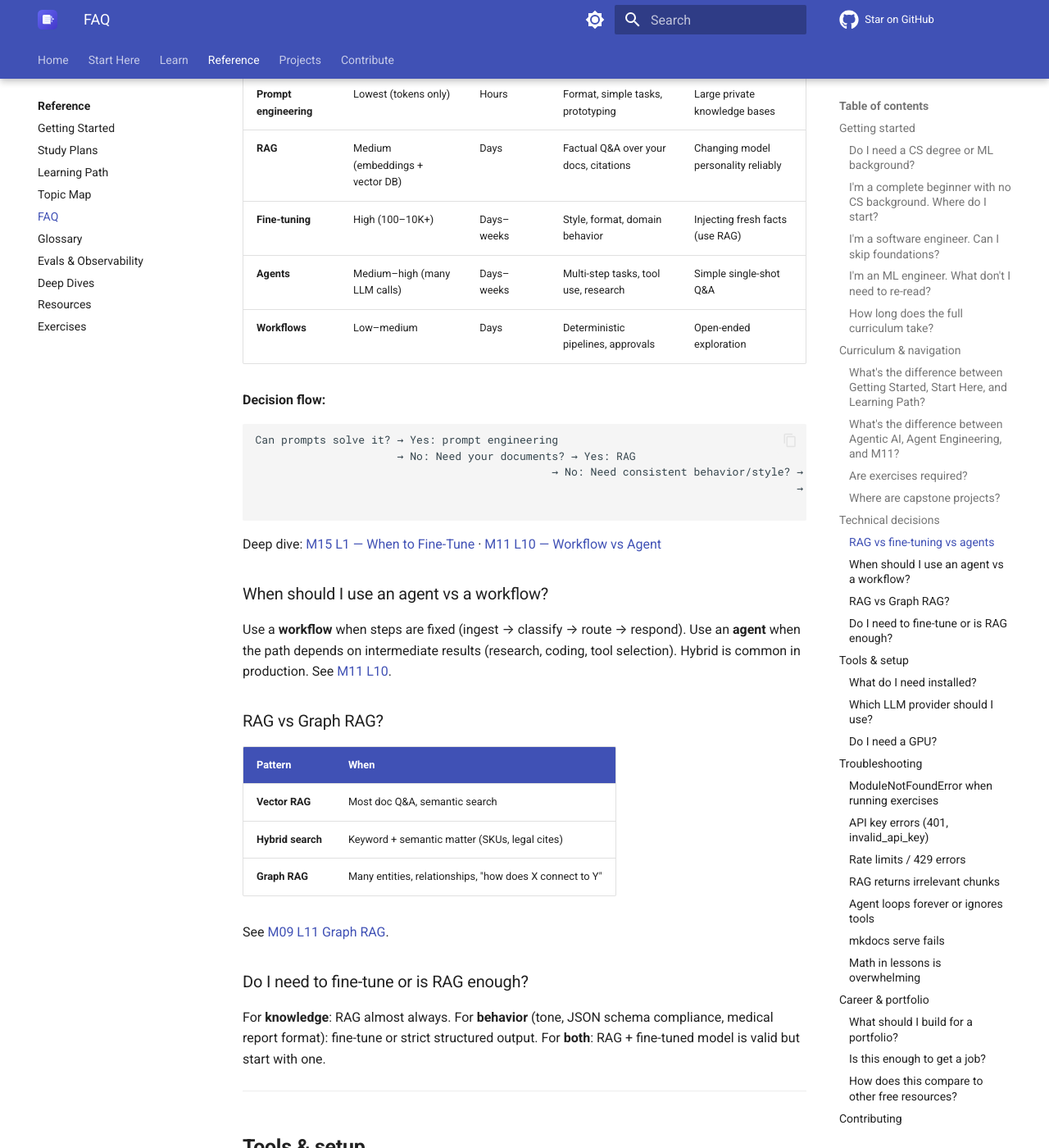
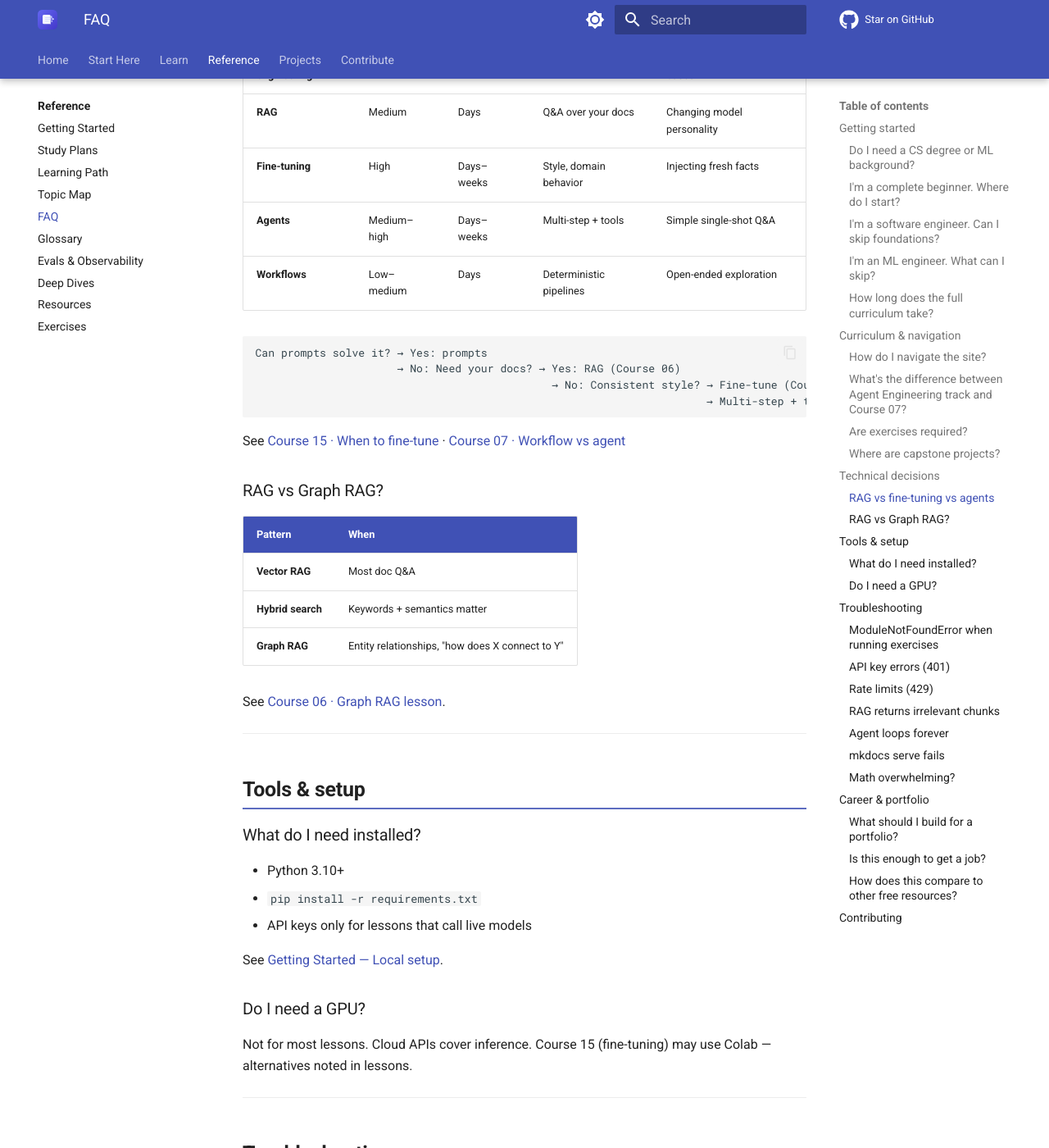
Before and after one commit to psssnikhil/learn-ai-engineering, an MkDocs documentation site: the page built from docs/faq.md, in a window 1280 px wide and 1400 px high, scrolled down 2522 px. Shown: the whole window at 82% size. Built offline with MkDocs 1.6.1 and Material for MkDocs 9.7.7, drawn with Linux system fonts in a browser that asks for light colours; comment, search, counter and statistics services are not loaded; some of the changed text lies outside the part shown.

Commit message:
Prepare v1.0 hard launch: README, FAQ, community templates, and docs polish.
Rewrite README with launch narrative, align FAQ and Getting Started with course navigation, and add GitHub issue/PR templates.

Co-authored-by: Cursor <cursoragent@cursor.com>

````diff
--- a/docs/faq.md
+++ b/docs/faq.md
@@ -13,24 +13,24 @@ Answers for learners at every level. Can't find yours? [Open an issue](https://g
 
 ### Do I need a CS degree or ML background?
 
-No. The handbook targets **software engineers and career switchers** who can write Python. [M00 L1](foundations/module-00-genai-foundations-from-nlp-to-transformers/lessons/01-prerequisites.md) covers the math you need (vectors, dot products, softmax). If you've never programmed, learn Python basics elsewhere first, then return to [Start Here](start-here.md).
+No. The handbook targets **software engineers and career switchers** who can write Python. [Course 01 · Prerequisites](foundations/module-00-genai-foundations-from-nlp-to-transformers/lessons/01-prerequisites.md) covers the math you need. If you've never programmed, learn Python basics elsewhere first, then return to [Start Here](start-here.md).
 
-### I'm a complete beginner with no CS background. Where do I start?
+### I'm a complete beginner. Where do I start?
 
-1. [M00 L1 Prerequisites](foundations/module-00-genai-foundations-from-nlp-to-transformers/lessons/01-prerequisites.md) — Python + NumPy check
-2. [M00](foundations/module-00-genai-foundations-from-nlp-to-transformers/index.md) — NLP → transformers (conceptual)
-3. [M01](foundations/module-01-ai-engineering-essentials/index.md) — first API call
+1. [Prerequisites](foundations/module-00-genai-foundations-from-nlp-to-transformers/lessons/01-prerequisites.md) — Python + NumPy check
+2. [Course 01 · GenAI Foundations](foundations/module-00-genai-foundations-from-nlp-to-transformers/index.md)
+3. [Course 02 · AI Essentials](foundations/module-01-ai-engineering-essentials/index.md) — first API call
 4. [Build These #1](projects/build-these.md#1-doc-qa-bot-rag-starter) — first portfolio piece
 
-Skip M05–M06 initially if you want to **build first, math later**. Return for depth when debugging model behavior.
+Skip courses 03–04 initially if you want to **build first, math later**.
 
 ### I'm a software engineer. Can I skip foundations?
 
-Yes — start at [M01](foundations/module-01-ai-engineering-essentials/index.md). Skim [M07 L1–2](foundations/module-07-large-language-models-llms/index.md) if you want transformer context, then jump to [M09 RAG](build/module-09-rag-retrieval-augmented-generation/index.md) or [M11 Agents](build/module-11-ai-agents-fundamentals/index.md) based on your goal. See [Start Here routing tables](start-here.md#i-want-to-learn).
+Yes — start at [Course 02](foundations/module-01-ai-engineering-essentials/index.md). Skim [Course 05](foundations/module-07-large-language-models-llms/index.md) for transformer context, then jump to [Course 06 RAG](build/module-09-rag-retrieval-augmented-generation/index.md) or [Course 07 Agents](build/module-11-ai-agents-fundamentals/index.md). See [Start Here routing tables](start-here.md#i-want-to-learn).
 
-### I'm an ML engineer. What don't I need to re-read?
+### I'm an ML engineer. What can I skip?
 
-You can skip M05–M06 if you know backprop and attention. Start at [M07](foundations/module-07-large-language-models-llms/index.md) for LLM-specific content (tokenization, RLHF, APIs), then [M09](build/module-09-rag-retrieval-augmented-generation/index.md) / [M11](build/module-11-ai-agents-fundamentals/index.md) for product engineering. Your gap is usually **evals, harness, and production** — prioritize [M19](production/module-19-llm-evaluation-quality/index.md) and [M18](build/module-18-agent-harness-tools-runtime/index.md).
+Skip courses 03–04 if you know backprop and attention. Start at [Course 05 LLMs](foundations/module-07-large-language-models-llms/index.md), then [Course 06 RAG](build/module-09-rag-retrieval-augmented-generation/index.md) / [Course 07 Agents](build/module-11-ai-agents-fundamentals/index.md). Prioritize **evals and production**: [Course 13 Evals](production/module-19-llm-evaluation-quality/index.md) and [Course 08 Harness](build/module-18-agent-harness-tools-runtime/index.md).
 
 ### How long does the full curriculum take?
 
@@ -38,39 +38,40 @@ You can skip M05–M06 if you know backprop and attention. Start at [M07](founda
 |------|----------|
 | Full-time | 8–12 weeks |
 | Part-time (10–15 hr/week) | 4–6 months |
-| Reference / jump-in | Use [Topic Map](topic-map.md) |
+| Reference / jump-in | Use [Topic Map](topic-map.md) or [Study Plans](learn/study-plans.md) |
 
 ---
 
 ## Curriculum & navigation
 
-### What's the difference between Getting Started, Start Here, and Learning Path?
+### How do I navigate the site?
 
-| Page | Use when |
-|------|----------|
-| [Start Here](start-here.md) | **Pick your persona and goal** — main entry point |
-| [Getting Started](getting-started.md) | Local setup (`mkdocs serve`, exercises) |
-| [Learning Path](learning-path.md) | Full module order and phase overview |
+| Tab | Use when |
+|-----|----------|
+| **[Start Here](start-here.md)** | Pick persona, goal, prerequisites |
+| **[Learn](learn/index.md)** | Follow courses 01–16 in order |
+| **[Reference](topic-map.md)** | FAQ, glossary, topic lookup, resources |
+| **[Projects](projects/build-these.md)** | Portfolio builds |
 
-### What's the difference between Agentic AI, Agent Engineering, and M11?
+### What's the difference between Agent Engineering track and Course 07?
 
 | Resource | Best for |
 |----------|----------|
-| [Agentic AI hub](agentic-ai/index.md) | Quick stack overview + OSS links |
-| [Agent Engineering track](agent-engineering/index.md) | Focused 7-lesson agent curriculum |
-| [M11 + M18 + M12](build/module-11-ai-agents-fundamentals/index.md) | Deep module lessons with exercises |
+| [Agent Engineering track](agent-engineering/index.md) | Focused 7-lesson agent spine |
+| [Course 07 · AI Agents](build/module-11-ai-agents-fundamentals/index.md) | Full module with exercises |
+| [Course 08 · Harness](build/module-18-agent-harness-tools-runtime/index.md) | MCP, permissions, runtime |
+| [Agentic AI hub](agentic-ai/index.md) | Stack overview + OSS links |
 
-All three overlap — pick one spine and use the others as reference.
+Pick one spine; use the others as reference.
 
 ### Are exercises required?
 
-Strongly recommended. Each module lesson ends with hands-on work. Central index: [Exercises](exercises/index.md). Portfolio-level work: [Build These First](projects/build-these.md).
+Strongly recommended. [Exercises index](exercises/index.md) · Portfolio work: [Build These First](projects/build-these.md).
 
 ### Where are capstone projects?
 
-- Quick overview: [Projects index](projects/index.md)
-- 10 mapped ideas: [Build These First](projects/build-these.md)
-- Full briefs with acceptance criteria: [M17 Capstones](advanced/module-17-capstone-projects/index.md)
+- Quick ideas: [Build These First](projects/build-these.md)
+- Full briefs: [Course 16 · Capstones](advanced/module-17-capstone-projects/index.md)
 
 ---
 
@@ -80,41 +81,30 @@ Strongly recommended. Each module lesson ends with hands-on work. Central index:
 
 | Approach | Cost | Time to ship | Best for | Not for |
 |----------|------|--------------|----------|---------|
-| **Prompt engineering** | Lowest (tokens only) | Hours | Format, simple tasks, prototyping | Large private knowledge bases |
-| **RAG** | Medium (embeddings + vector DB) | Days | Factual Q&A over your docs, citations | Changing model personality reliably |
-| **Fine-tuning** | High ($100–$10K+) | Days–weeks | Style, format, domain behavior | Injecting fresh facts (use RAG) |
-| **Agents** | Medium–high (many LLM calls) | Days–weeks | Multi-step tasks, tool use, research | Simple single-shot Q&A |
-| **Workflows** | Low–medium | Days | Deterministic pipelines, approvals | Open-ended exploration |
-
-**Decision flow:**
+| **Prompt engineering** | Lowest | Hours | Format, prototyping | Large private knowledge bases |
+| **RAG** | Medium | Days | Q&A over your docs | Changing model personality |
+| **Fine-tuning** | High | Days–weeks | Style, domain behavior | Injecting fresh facts |
+| **Agents** | Medium–high | Days–weeks | Multi-step + tools | Simple single-shot Q&A |
+| **Workflows** | Low–medium | Days | Deterministic pipelines | Open-ended exploration |
 
 ```
-Can prompts solve it? → Yes: prompt engineering
-                      → No: Need your documents? → Yes: RAG
-                                              → No: Need consistent behavior/style? → Yes: fine-tune
-                                                                                    → No: multi-step + tools? → Yes: agent
-                                                                                                              → No: try different base model
+Can prompts solve it? → Yes: prompts
+                      → No: Need your docs? → Yes: RAG (Course 06)
+                                              → No: Consistent style? → Fine-tune (Course 15)
+                                                                      → Multi-step + tools? → Agent (Course 07)
 ```
 
-Deep dive: [M15 L1 — When to Fine-Tune](advanced/module-15-fine-tuning-custom-models/lessons/01-lesson-01.md) · [M11 L10 — Workflow vs Agent](build/module-11-ai-agents-fundamentals/lessons/10-Workflow-vs-Agent.md)
-
-### When should I use an agent vs a workflow?
-
-Use a **workflow** when steps are fixed (ingest → classify → route → respond). Use an **agent** when the path depends on intermediate results (research, coding, tool selection). Hybrid is common in production. See [M11 L10](build/module-11-ai-agents-fundamentals/lessons/10-Workflow-vs-Agent.md).
+See [Course 15 · When to fine-tune](advanced/module-15-fine-tuning-custom-models/lessons/01-lesson-01.md) · [Course 07 · Workflow vs agent](build/module-11-ai-agents-fundamentals/lessons/10-Workflow-vs-Agent.md)
 
 ### RAG vs Graph RAG?
 
 | Pattern | When |
 |---------|------|
-| **Vector RAG** | Most doc Q&A, semantic search |
-| **Hybrid search** | Keyword + semantic matter (SKUs, legal cites) |
-| **Graph RAG** | Many entities, relationships, "how does X connect to Y" |
+| **Vector RAG** | Most doc Q&A |
+| **Hybrid search** | Keywords + semantics matter |
+| **Graph RAG** | Entity relationships, "how does X connect to Y" |
 
-See [M09 L11 Graph RAG](build/module-09-rag-retrieval-augmented-generation/lessons/11-graph-rag-and-knowledge-graphs.md).
-
-### Do I need to fine-tune or is RAG enough?
-
-For **knowledge**: RAG almost always. For **behavior** (tone, JSON schema compliance, medical report format): fine-tune or strict structured output. For **both**: RAG + fine-tuned model is valid but start with one.
+See [Course 06 · Graph RAG lesson](build/module-09-rag-retrieval-augmented-generation/lessons/11-graph-rag-and-knowledge-graphs.md).
 
 ---
 
@@ -123,24 +113,14 @@ For **knowledge**: RAG almost always. For **behavior** (tone, JSON schema compli
 ### What do I need installed?
 
 - Python 3.10+
-- `pip install -r requirements.txt` (for local site)
-- API keys (OpenAI, Anthropic, etc.) only for lessons/exercises that call live models
+- `pip install -r requirements.txt`
+- API keys only for lessons that call live models
 
 See [Getting Started — Local setup](getting-started.md#local-setup).
 
-### Which LLM provider should I use?
-
-| Provider | Good for |
-|----------|----------|
-| **OpenAI** | Broad docs, function calling, fine-tuning API |
-| **Anthropic** | Long context, Claude tool use |
-| **Open source (Ollama, vLLM)** | Local dev, cost control, fine-tuning |
-
-M01 and M07 cover API patterns that transfer across providers.
-
 ### Do I need a GPU?
 
-Not for most of this handbook. Cloud APIs cover inference. Fine-tuning lessons (M15) may use Colab or cloud GPUs — alternatives are noted in lessons.
+Not for most lessons. Cloud APIs cover inference. Course 15 (fine-tuning) may use Colab — alternatives noted in lessons.
 
 ---
 
@@ -150,54 +130,49 @@ Not for most of this handbook. Cloud APIs cover inference. Fine-tuning lessons (
 
 ```bash
 cd docs/foundations/module-01-ai-engineering-essentials/exercises
-pip install openai anthropic python-dotenv  # per exercise README if present
+pip install openai anthropic python-dotenv
 python 04-prompt-engineering-starter.py
 ```
 
-Run from the **exercise folder** listed in [Exercises index](exercises/index.md).
+See [Exercises index](exercises/index.md).
 
-### API key errors (`401`, `invalid_api_key`)
+### API key errors (`401`)
 
-1. Set env var: `export OPENAI_API_KEY=sk-...` (or use `.env` with `python-dotenv`)
+1. `export OPENAI_API_KEY=sk-...` (or `.env` with `python-dotenv`)
 2. Confirm key is active in provider dashboard
-3. Check you're using the right env var name for the SDK (`OPENAI_API_KEY` vs `ANTHROPIC_API_KEY`)
+3. Match env var name to SDK
 
-### Rate limits / `429` errors
+### Rate limits (`429`)
 
-- Add retries with exponential backoff
-- Reduce batch size in embedding exercises
-- Use a smaller/cheaper model for dev (`gpt-4o-mini`, `claude-3-haiku`)
-- See [M01 L3 Tokens and Costs](foundations/module-01-ai-engineering-essentials/lessons/03-tokens-and-costs.md)
+- Exponential backoff · smaller dev models · batch size limits
+- See [Course 02 · Tokens and costs](foundations/module-01-ai-engineering-essentials/lessons/03-tokens-and-costs.md)
 
 ### RAG returns irrelevant chunks
 
-Common fixes (in order):
+1. Chunk size (512–1024 tokens + overlap)
+2. Embedding model match to domain
+3. Hybrid search + reranking
+4. See [Course 06 · RAG evaluation](build/module-09-rag-retrieval-augmented-generation/lessons/08-RAG-Evaluation-Metrics.md)
 
-1. **Chunk size** — try 512–1024 tokens with overlap ([M09 L3](build/module-09-rag-retrieval-augmented-generation/lessons/03-chunking-strategies.md))
-2. **Embedding model** — match model to domain
-3. **Hybrid search** — add BM25 ([M09 L7](build/module-09-rag-retrieval-augmented-generation/lessons/07-Hybrid-Search.md))
-4. **Reranking** — cross-encoder second stage ([M09 L6](build/module-09-rag-retrieval-augmented-generation/lessons/06-Advanced-RAG-Techniques.md))
+### Agent loops forever
 
-### Agent loops forever or ignores tools
-
-1. Set **max iterations** in harness ([M18 L2](build/module-18-agent-harness-tools-runtime/lessons/02-agent-loop-and-state.md))
-2. Improve **tool descriptions** ([Agent Engineering L3](agent-engineering/03-tools-and-mcp.md))
-3. Add **termination conditions** and evals ([M19 L4](production/module-19-llm-evaluation-quality/lessons/04-agent-trajectory-evals.md))
+1. **max iterations** in harness ([Course 08](build/module-18-agent-harness-tools-runtime/lessons/02-agent-loop-and-state.md))
+2. Better tool descriptions ([Agent Engineering · Tools](agent-engineering/03-tools-and-mcp.md))
+3. Trajectory evals ([Course 13](production/module-19-llm-evaluation-quality/lessons/04-agent-trajectory-evals.md))
 
 ### `mkdocs serve` fails
 
 ```bash
 pip install -r requirements.txt
+npm run build:docs   # full build + link fix
 mkdocs serve
 ```
 
-Requires Python 3.10+. If port 8000 is busy: `mkdocs serve -a 127.0.0.1:8001`.
+### Math overwhelming?
 
-### Math in lessons is overwhelming
-
-- [M00 L2 Math Foundations](foundations/module-00-genai-foundations-from-nlp-to-transformers/lessons/02-math-foundations.md) — rework slowly
-- [Deep Dives](deep-dives/index.md) — optional engineer-grade supplements
-- You can **build with APIs first** (M01 → M09) and return to M05–M06 when motivated
+- [Course 01 · Math foundations](foundations/module-00-genai-foundations-from-nlp-to-transformers/lessons/02-math-foundations.md)
+- [Deep Dives](deep-dives/index.md)
+- Build first (Courses 02 → 06), return to math when motivated
 
 ---
 
@@ -205,22 +180,18 @@ Requires Python 3.10+. If port 8000 is busy: `mkdocs serve -a 127.0.0.1:8001`.
 
 ### What should I build for a portfolio?
 
-Three projects beat ten tutorials: one **RAG app**, one **agent with tools**, one **evaluated production demo**. See [Build These First](projects/build-these.md) for ten mapped ideas.
+Three projects beat ten tutorials: **RAG app**, **agent with tools**, **evaluated demo**. See [Build These First](projects/build-these.md).
 
 ### Is this enough to get a job?
 
-This handbook covers the **technical stack** (LLMs, RAG, agents, evals, production). You still need: shipped projects, system design practice, and domain interest. Use M17 capstones as interview talking points.
+Covers the **technical stack**. You still need shipped projects and system design practice. Use [Course 16 capstones](advanced/module-17-capstone-projects/index.md) as interview stories.
 
 ### How does this compare to other free resources?
 
-We **curate and extend** OSS hubs — not duplicate them. See [Open Source Hubs](resources/open-source-hubs.md) and [Courses & Communities](resources/courses-and-communities.md). This site adds a unified learning path, hands-on exercises, agent/eval tracks, and production-focused modules.
+We **curate and extend** OSS hubs with a unified path. See [Open Source Hubs](resources/open-source-hubs.md).
 
 ---
 
 ## Contributing
 
-### I found an error or missing topic
-
 [Contribute](contribute.md) · [Roadmap](roadmap.md) · [GitHub Issues](https://github.com/psssnikhil/learn-ai-engineering/issues)
-
-Known gaps: M09/M11 exercise notebooks, more Deep Dives (RoPE, LoRA, KV cache). See [GAPS.md](https://github.com/psssnikhil/learn-ai-engineering/blob/main/GAPS.md) in the repo.
--- a/mkdocs.yml
+++ b/mkdocs.yml
@@ -45,7 +45,7 @@ extra:
     - icon: fontawesome/brands/github
       link: https://github.com/psssnikhil/learn-ai-engineering
   announcement:
-    text: "Free & open source — if this handbook helps you, star us on GitHub"
+    text: "v1.0 — Free handbook for AI engineers. Star on GitHub if this helps you ship."
     link: https://github.com/psssnikhil/learn-ai-engineering
 
 copyright: Copyright &copy; 2026 AI Engineering Handbook contributors · MIT License
````
Also changed, not shown: GAPS.md (+19 -30 lines), README.md (+113 -89 lines), docs/contribute.md (+25 -22 lines), docs/getting-started.md (+49 -38 lines), docs/roadmap.md (+29 -30 lines), .github/PULL_REQUEST_TEMPLATE.md (added), .github/SOCIAL_PREVIEW.md (added), 4 other files.
